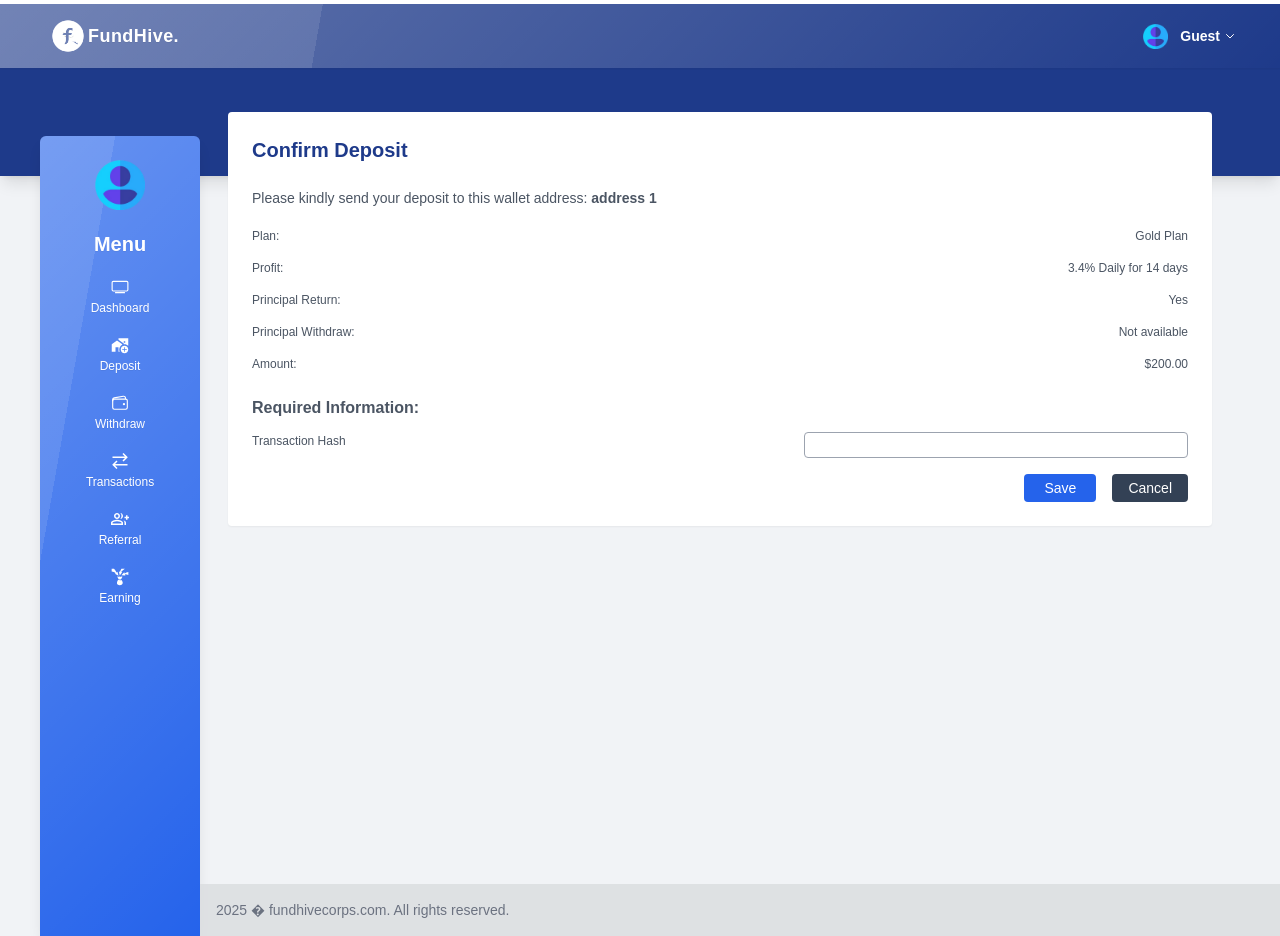
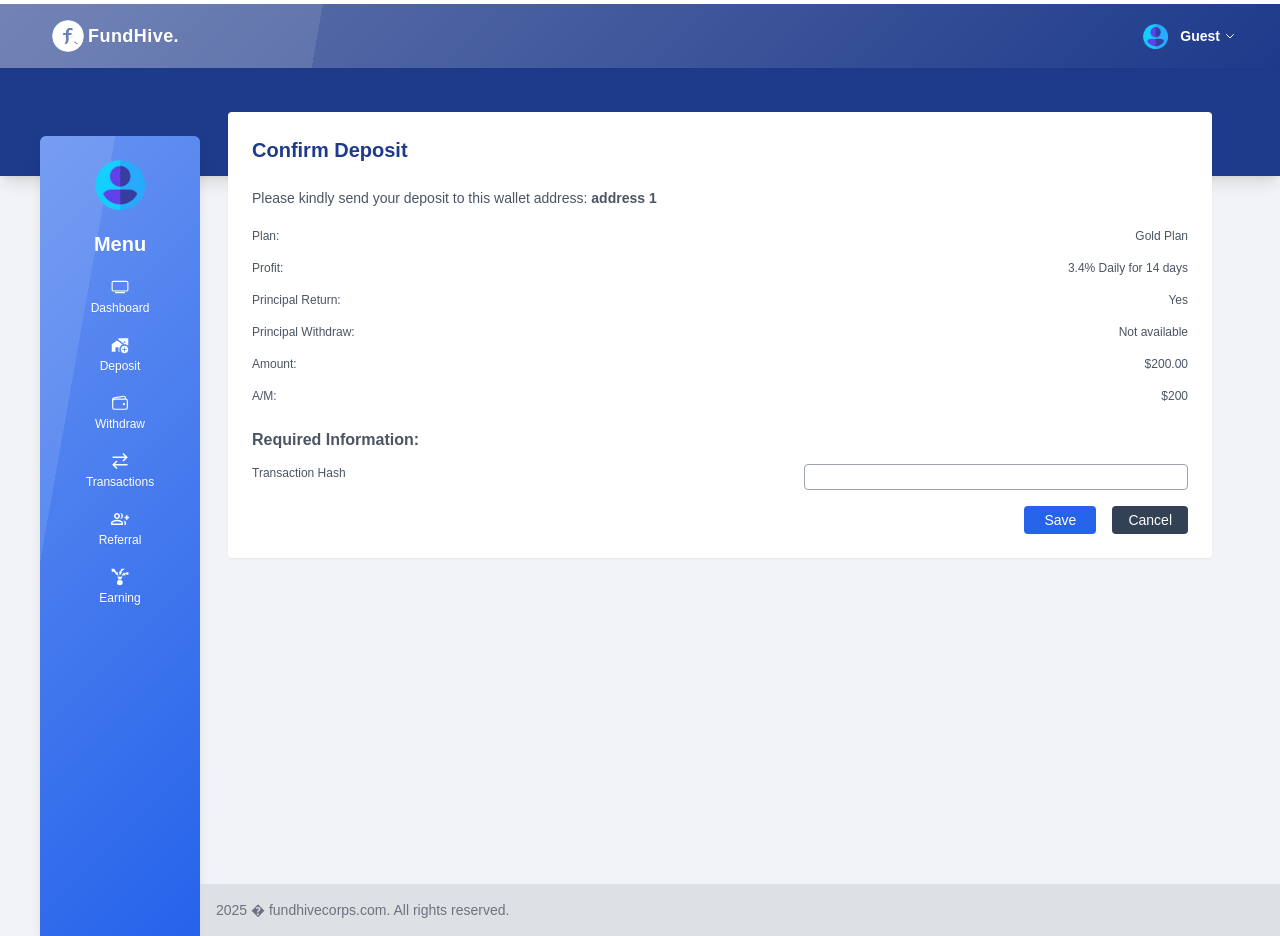
Before and after one commit to Swings0/FundHive, a Next.js app: page /deposit in a window 1280 px wide. Both pictures are taken after a click on the button "Proceed to Confirmation". Built offline with nearby package versions, Linux system fonts and the light colour scheme; no server answers.

Commit message:
Deposit stash #0

```diff
--- a/src/app/deposit/page.tsx
+++ b/src/app/deposit/page.tsx
@@ -348,6 +348,10 @@ const Page = () => {
                 <p>Amount:</p>
                 <p>${investmentAmount.toFixed(2)}</p>
               </div>
+              <div className="text-xs text-gray-600 flex flex-wrap justify-between">
+                <p>A/M:</p>
+                <p>${investmentAmount.toLocaleString()}</p>
+              </div>
             </div>
 
             {/* Transaction Hash Input */}
```
